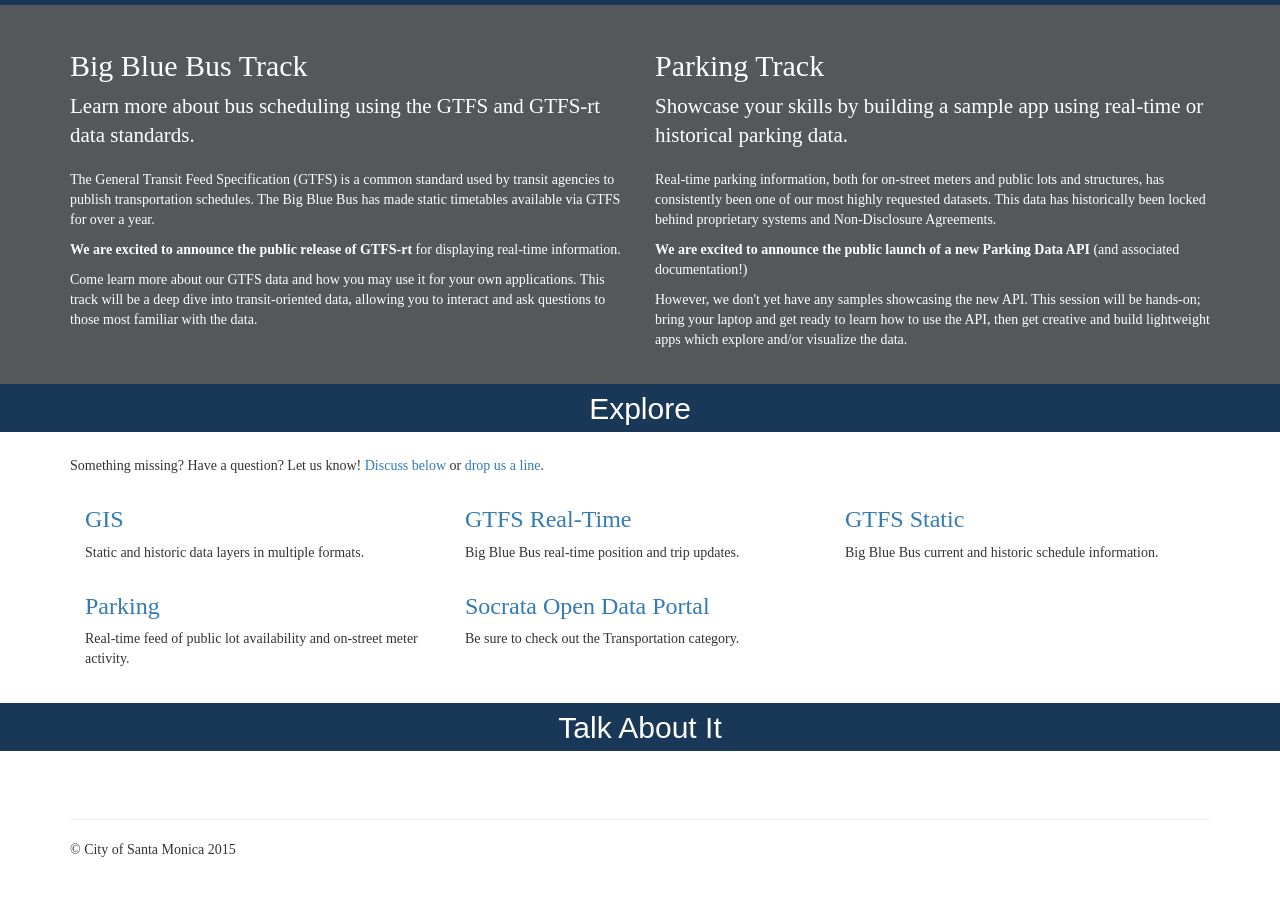
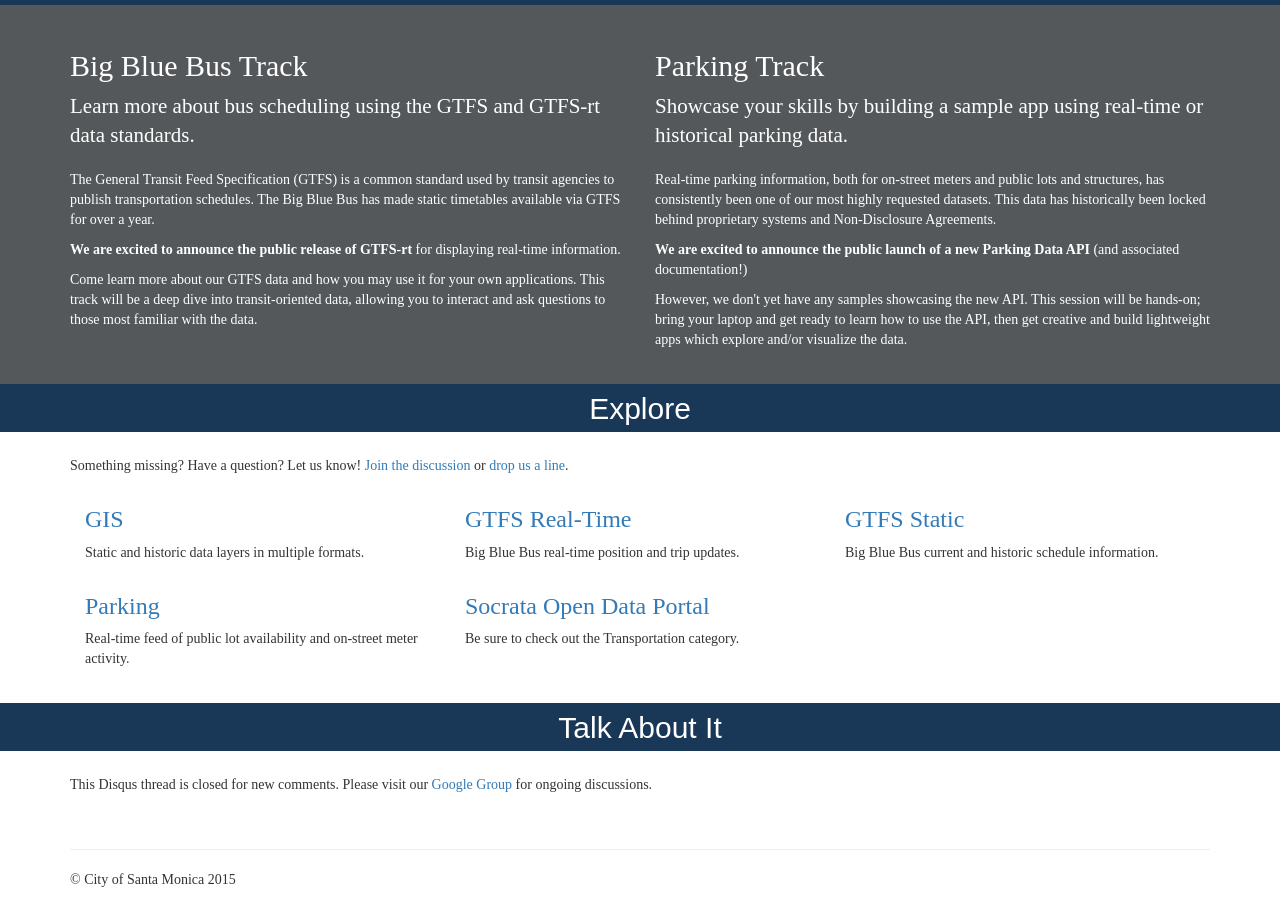
Before and after one commit to CityofSantaMonica/hackthebeach, a Jekyll site: the page built from index.html, in a window 1280 px wide and 900 px high, scrolled down 1139 px. Built offline with Jekyll 4.4.1, drawn with Linux system fonts in a browser that asks for light colours; nearby versions of some CDN libraries; comment, search, counter and statistics services are not loaded; before the commit the page ends 2009 px from its top, so only the background shows below that.

Commit message:
redirect disqus commenters to google

```diff
--- a/_includes/data.html
+++ b/_includes/data.html
@@ -1,4 +1,4 @@
-<p>Something missing? Have a question? Let us know! <a href="#disqus_thread">Discuss below</a> or <a href="mailto:data@smgov.net">drop us a line</a>.</p>
+<p>Something missing? Have a question? Let us know! <a href="https://groups.google.com/forum/#!forum/hack-the-beach">Join the discussion</a> or <a href="mailto:data@smgov.net">drop us a line</a>.</p>
 
 <div clas="row data-sources">
 {% for source in site.data.sources %}
--- a/_includes/disqus.html
+++ b/_includes/disqus.html
@@ -1,3 +1,4 @@
+<p>This Disqus thread is closed for new comments. Please visit our <a href="https://groups.google.com/forum/#!forum/hack-the-beach" target="_blank">Google Group</a> for ongoing discussions.</p>
 <div id="disqus_thread"></div>
 <script type="text/javascript">
     /* * * CONFIGURATION VARIABLES * * */
```
